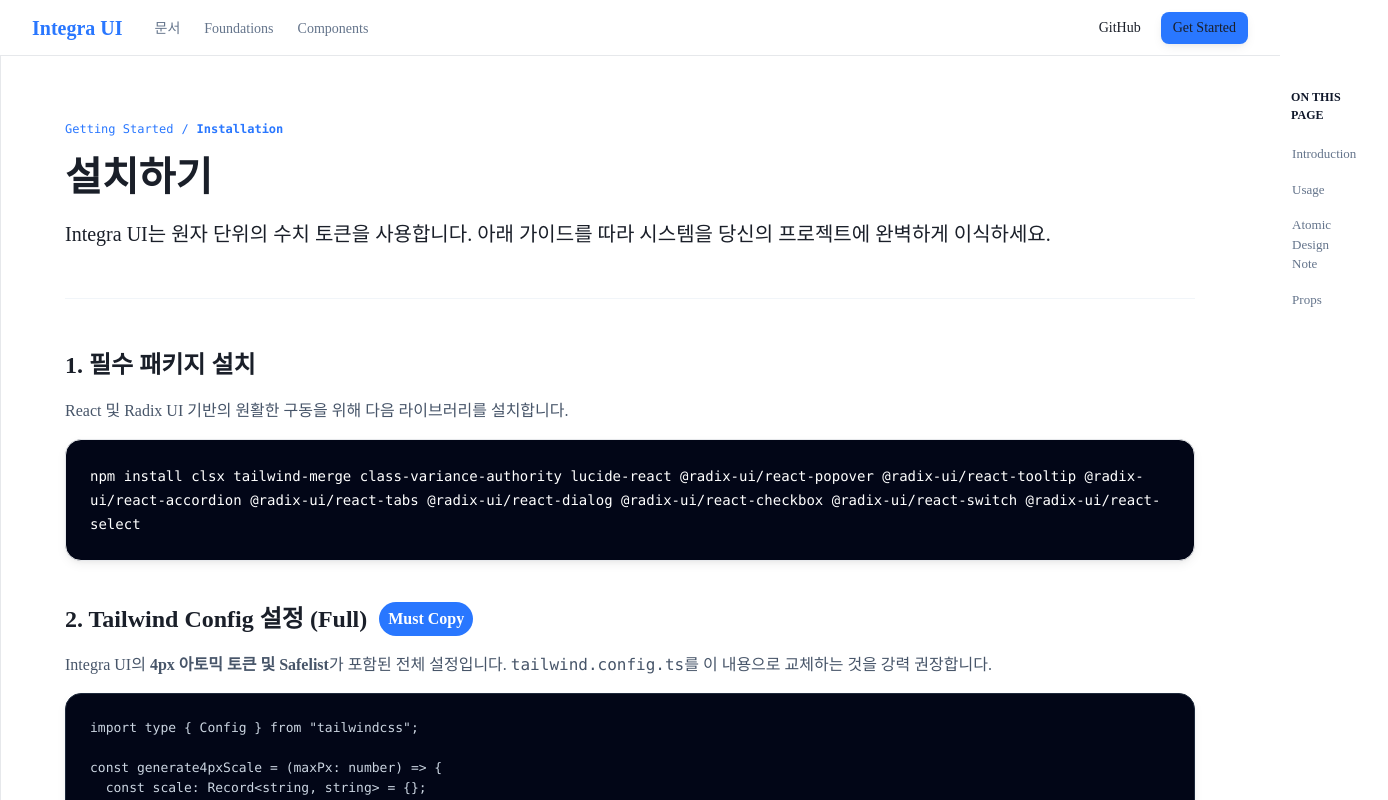
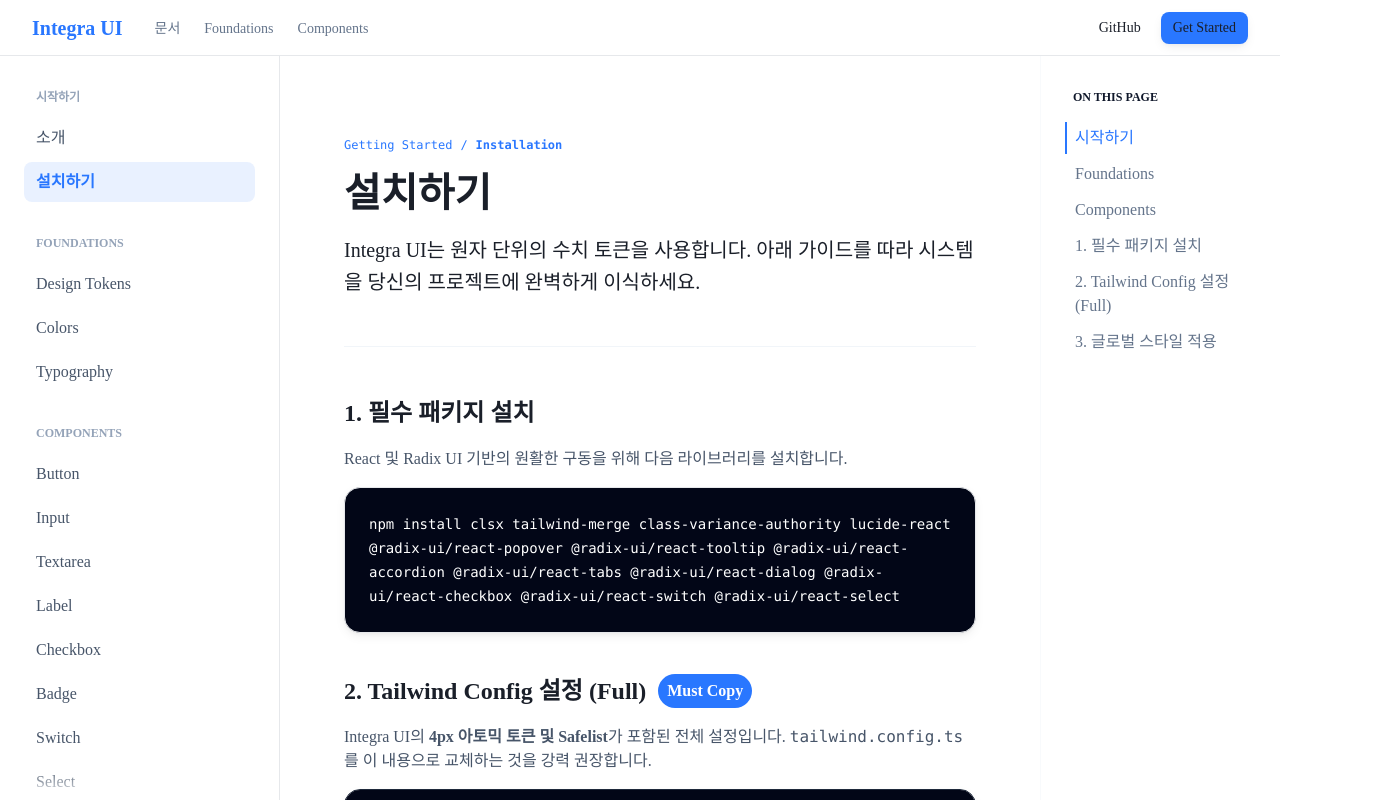
Before and after one commit to taekilKim/integra-ui, a Next.js app in the folder integra-ui/: page /docs/installation in a window 1280 px wide. Shown: the top 800 px of the page, 1388 px wide, since content can reach past the window. Built offline with nearby package versions, Linux system fonts and the light colour scheme; a web font is replaced by a local one.

Commit message:
fix layout

```diff
--- a/integra-ui/app/docs/layout.tsx
+++ b/integra-ui/app/docs/layout.tsx
@@ -4,18 +4,20 @@
 export default function DocsLayout({ children }: { children: React.ReactNode }) {
   return (
     <div className="flex min-h-screen w-full bg-white">
-      {/* 좌측 사이드바 */}
-      <aside className="hidden lg:block sticky top-56 h-[calc(100vh-56px)] overflow-y-auto border-r">
+      {/* 1. 좌측 사이드바 */}
+      <aside className="hidden lg:block w-280 shrink-0">
         <Sidebar />
       </aside>
 
-      {/* 중앙 본문 */}
-      <main className="flex-1 w-full p-24 md:p-48 lg:p-64 max-w-1000 mx-auto">
-        {children}
+      {/* 2. 중앙 본문 영역 (너비 720px 제한 및 중앙 정렬) */}
+      <main className="flex-1 min-w-0">
+        <div className="mx-auto max-w-720 px-24 py-48 md:px-48 md:py-80 lg:px-64">
+          {children}
+        </div>
       </main>
 
-      {/* 우측 TOC */}
-      <aside className="hidden xl:block w-240 sticky top-56 h-[calc(100vh-56px)] px-24">
+      {/* 3. 우측 TOC (화면이 클 때만 노출) */}
+      <aside className="hidden xl:block w-240 shrink-0 sticky top-56 h-[calc(100vh-56px)] overflow-y-auto px-24 border-l border-slate-50">
         <TableOfContents />
       </aside>
     </div>
--- a/integra-ui/app/globals.css
+++ b/integra-ui/app/globals.css
@@ -3,6 +3,29 @@
 @tailwind base;
 @tailwind components;
 @tailwind utilities;
+
+
+@layer utilities {
+  /* 스크롤바 숨기기 유틸리티 */
+  .scrollbar-hide::-webkit-scrollbar {
+    display: none;
+  }
+  .scrollbar-hide {
+    -ms-overflow-style: none;
+    scrollbar-width: none;
+  }
+
+  /* shadcn 스타일의 상하단 디졸브 마스크 효과 */
+  .mask-dissolve {
+    mask-image: linear-gradient(
+      to bottom,
+      transparent,
+      black 32px,
+      black calc(100% - 32px),
+      transparent
+    );
+  }
+}
 
 @layer base {
   :root {
--- a/integra-ui/components/layout/sidebar.tsx
+++ b/integra-ui/components/layout/sidebar.tsx
@@ -37,11 +37,13 @@
   ];
 
   return (
-    <div className={cn("pb-48 w-280 border-r min-h-screen bg-white", className)}>
-      <div className="space-y-24 py-32 px-24">
+    <div className={cn("relative w-280 border-r min-h-screen bg-white", className)}>
+      {/* 스크롤 영역: 디졸브 마스크와 스크롤바 숨김 적용 */}
+      <div className="sticky top-56 h-[calc(100vh-56px)] overflow-y-auto scrollbar-hide mask-dissolve py-32 px-24">
+        <div className="space-y-32 pb-48">
           {sections.map((section) => (
             <div key={section.title} className="space-y-12">
-            <h2 className="px-8 text-12 font-bold uppercase tracking-2 text-slate-400">
+              <h2 className="px-12 text-12 font-bold uppercase tracking-2 text-slate-400">
                 {section.title}
               </h2>
               <div className="space-y-4">
@@ -54,7 +56,7 @@
                       className={cn(
                         "group flex w-full items-center rounded-8 px-12 py-8 text-14 font-medium transition-colors",
                         isActive
-                        ? "bg-primary/10 text-primary"
+                          ? "bg-primary/10 text-primary font-bold"
                           : "text-slate-600 hover:bg-slate-50 hover:text-slate-900"
                       )}
                     >
@@ -67,5 +69,6 @@
           ))}
         </div>
       </div>
+    </div>
   );
 }
--- a/integra-ui/components/layout/toc.tsx
+++ b/integra-ui/components/layout/toc.tsx
@@ -1,29 +1,64 @@
 "use client"
 
-import { cn } from "@/lib/utils";
+import * as React from "react"
+import { cn } from "@/lib/utils"
 
 export function TableOfContents() {
-  // 실제로는 h2, h3 태그를 파싱해야 하지만, 현재는 구조적 가이드만 제공합니다.
-  const items = [
-    { title: "Introduction", href: "#introduction" },
-    { title: "Usage", href: "#usage" },
-    { title: "Atomic Design Note", href: "#atomic-design-note" },
-    { title: "Props", href: "#props" },
-  ];
+  const [activeId, setActiveId] = React.useState<string>("");
+
+  // 페이지의 h2, h3 태그들을 찾아 목록 생성
+  const [headings, setHeadings] = React.useState<{ id: string, text: string, level: number }[]>([]);
+
+  React.useEffect(() => {
+    // 본문 내의 모든 h2, h3를 찾아 ID 부여 및 데이터 추출
+    const elements = Array.from(document.querySelectorAll("h2, h3"));
+    const headingData = elements.map((el) => {
+      if (!el.id) {
+        el.id = el.textContent?.toLowerCase().replace(/\s+/g, "-") || "";
+      }
+      return {
+        id: el.id,
+        text: el.textContent || "",
+        level: Number(el.tagName.replace("H", "")),
+      };
+    });
+    setHeadings(headingData);
+
+    // 스크롤 감지 로직
+    const observer = new IntersectionObserver(
+      (entries) => {
+        entries.forEach((entry) => {
+          if (entry.isIntersecting) setActiveId(entry.target.id);
+        });
+      },
+      { rootMargin: "0% 0% -80% 0%" }
+    );
+
+    elements.forEach((el) => observer.observe(el));
+    return () => observer.disconnect();
+  }, []);
+
+  if (headings.length === 0) return null;
 
   return (
     <div className="space-y-16 py-32">
       <p className="text-12 font-bold uppercase tracking-2 text-slate-900 px-8">
         On This Page
       </p>
-      <div className="space-y-8">
-        {items.map((item) => (
+      <div className="space-y-4">
+        {headings.map((heading) => (
           <a
-            key={item.href}
-            href={item.href}
-            className="block px-8 py-4 text-13 text-slate-500 hover:text-primary transition-colors border-l border-transparent hover:border-primary/30"
+            key={heading.id}
+            href={`#${heading.id}`}
+            className={cn(
+              "block px-8 py-4 text-13 transition-colors border-l-2",
+              heading.level === 3 ? "pl-20" : "pl-8",
+              activeId === heading.id
+                ? "text-primary border-primary font-medium"
+                : "text-slate-500 border-transparent hover:text-slate-900"
+            )}
           >
-            {item.title}
+            {heading.text}
           </a>
         ))}
       </div>
```
Lines whose indentation alone changed are shown as unchanged.
